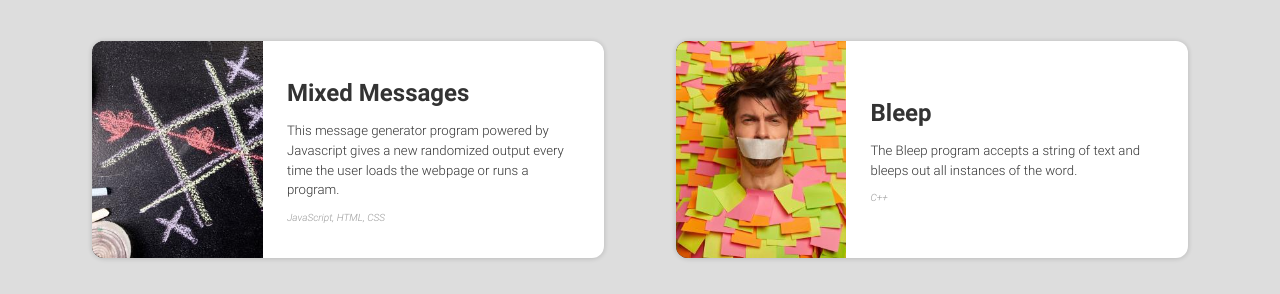
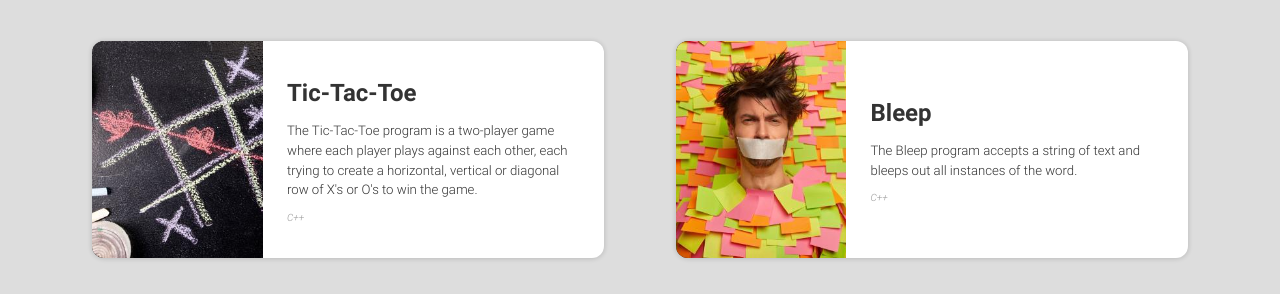
Before and after one commit to danlabrador/portfolio-v1, a plain HTML site: page index.html in a window 1280 px wide. Shown: the part 4052-4346 px from the top of the page. Drawn offline with nearby package versions, Linux system fonts and the light colour scheme.

Commit message:
correct erroneous content

```diff
--- a/index.html
+++ b/index.html
@@ -133,7 +133,7 @@
                     <p class="medium">Software Developer</p>
                 </div>
                 <div class="hero-buttons">
-                    <a href="#learn-more" class="fancy-button">Learn More</a>
+                    <a href="#about" class="fancy-button">Learn More</a>
                     <a href="#contact" class="fancy-button">Hire</a>
                 </div>
             </div>
@@ -301,9 +301,9 @@
                     <div class="project-image" style="background-image: url(./resources/img/index/projects/tic-tac-toe.jpg);">
                     </div>
                     <figcaption class="project-caption">
-                        <h3 class="project-title">Mixed Messages</h3>
-                        <p class="project-description">This message generator program powered by Javascript gives a new randomized output every time the user loads the webpage or runs a program.</p>
-                        <p class="project-skills">JavaScript, HTML, CSS</p>
+                        <h3 class="project-title">Tic-Tac-Toe</h3>
+                        <p class="project-description">The Tic-Tac-Toe program is a two-player game where each player plays against each other, each trying to create a horizontal, vertical or diagonal row of X's or O's to win the game.</p>
+                        <p class="project-skills">C++</p>
                     </figcaption>
                 </figure>
             </a>
```
